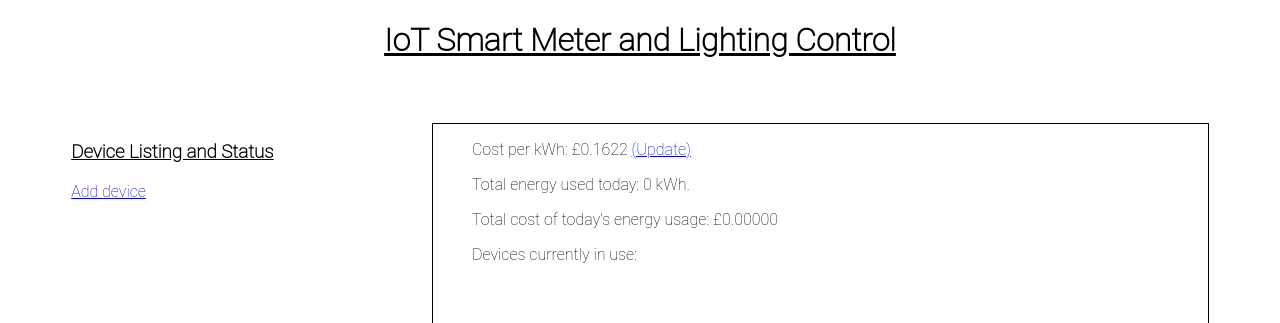
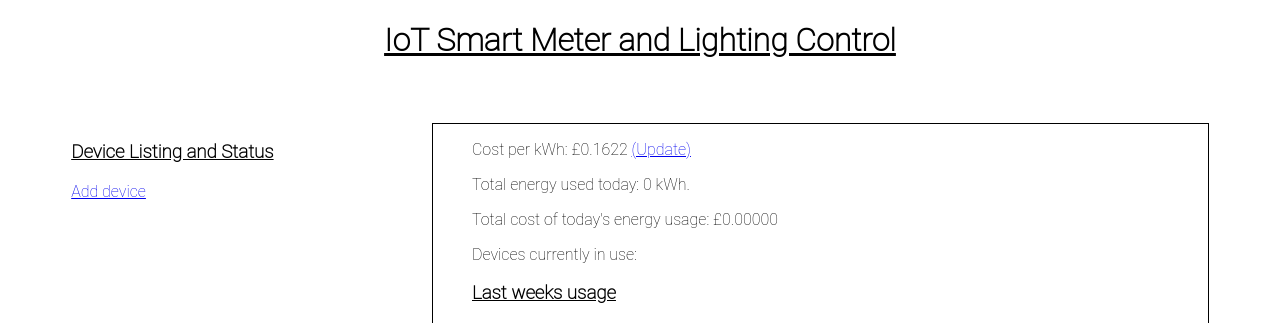
Before and after one commit to KristianTan/IoTSmartMeter, a Flask app: page /remove/1 in a window 1280 px wide; the page is wider, and only the part inside the window is pictured. Shown: the top 323 px of that part. Run offline with Flask 2, Linux system fonts and the light colour scheme; a map, chart or similar area stays blank; some libraries are stand-ins or nearby versions.

Commit message:
graph styling

```diff
--- a/static/css/main.css
+++ b/static/css/main.css
@@ -61,3 +61,7 @@ body {
     height: 50%;
     margin-left: 25%;
 }
+
+.chart_title {
+    text-decoration: underline;
+}
--- a/templates/main.html
+++ b/templates/main.html
@@ -47,8 +47,9 @@
                     {% endfor %}
                 </ul>
 
-            <div class="chart">
-                <canvas id="chart"></canvas>
+{#            <div class="chart">#}
+                <h3 class="chart_title">Last weeks usage</h3>
+                <canvas id="chart" class="chart" ></canvas>
                 <script>
                   // bar chart data
                   var barData = {
@@ -87,7 +88,7 @@
                  );
                 </script>
 
-            </div>
+{#            </div>#}
             </div>
         </div>
     </div>
```
